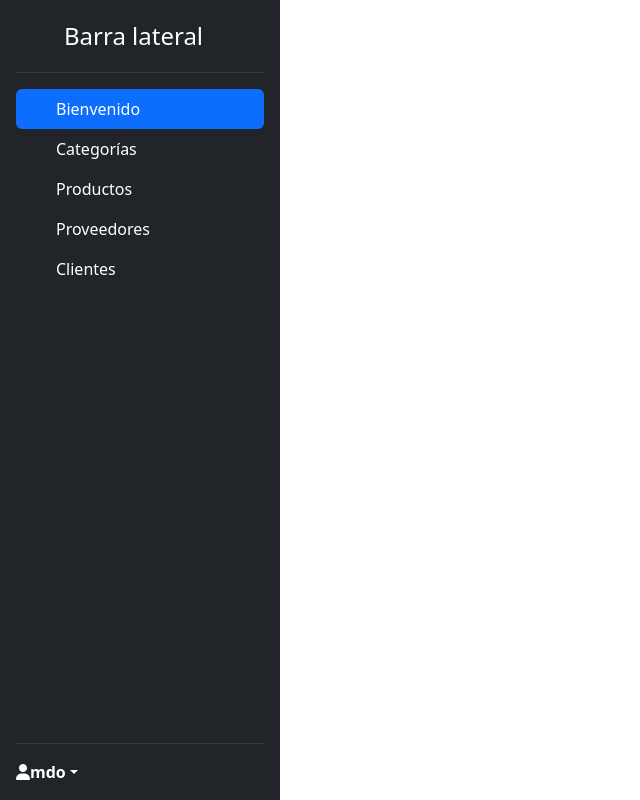
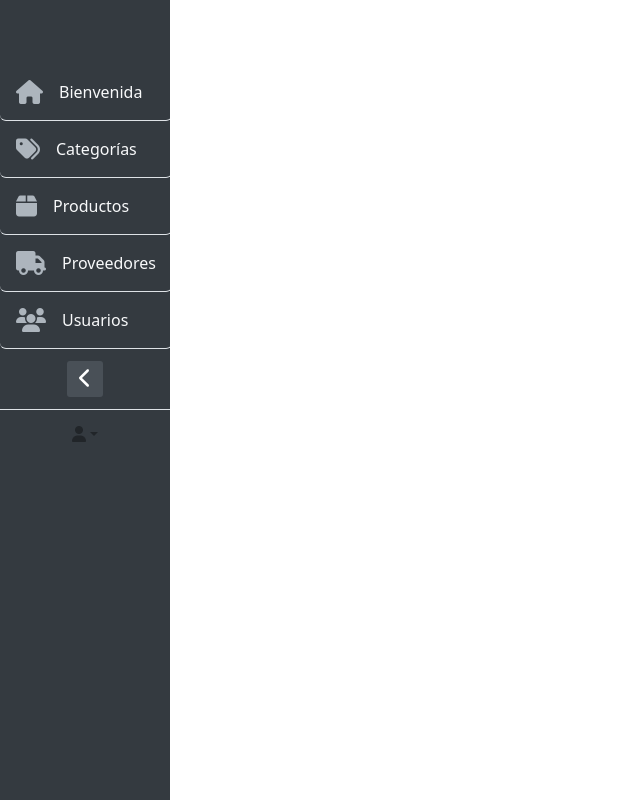
Before and after one commit to GuerraChipana/WebIntegrado, a React (Vite) app: page /dashboard in a window 1280 px wide. Shown: the whole page, without its empty margins (0-640 px from the left). Built offline with nearby package versions, Linux system fonts and the light colour scheme.

Commit message:
avance 2.0>

```diff
--- a/src/App.jsx
+++ b/src/App.jsx
@@ -33,17 +33,16 @@ const AppContent = () => {
 
       <main>
         <Routes>
-          {/* Pasar la función agregarAlCarrito a Productos */}
+          <Route path="/" element={<Home />} />
           <Route path="/productos" element={<Productos agregarAlCarrito={agregarAlCarrito} />} />
-          <Route path="/" element={<Home />} />
-          <Route path="/dashboard" element={<Dashboard />} />
-          <Route path="/BD_Productos" element={<BD_Productos />} />
-          <Route path="/BD_Categorias" element={<BD_Categorias />} />
+          <Route path="/carrito" element={<Carrito carrito={carrito} />} />
+          <Route path="/dashboard" element={<Dashboard />}>
+            <Route path="BD_Productos" element={<BD_Productos />} />
+            <Route path="BD_Categorias" element={<BD_Categorias />} />
+          </Route>
           <Route path="/login" element={<Login />} />
           <Route path="/categorias" element={<Categorias />} />
           <Route path="/nosotros" element={<Nosotros />} />
-          {/* Pasar el carrito como prop al componente Carrito */}
-          <Route path="/carrito" element={<Carrito carrito={carrito} />} />
         </Routes>
       </main>
 
--- a/src/pages/dashboard.jsx
+++ b/src/pages/dashboard.jsx
@@ -1,76 +1,81 @@
-import { Link } from 'react-router-dom';
+/* eslint-disable no-unused-vars */
+import React, { useState } from 'react';
+import { Link, Outlet } from 'react-router-dom';
 import '../style/Dashboard.css';
+import { FontAwesomeIcon } from '@fortawesome/react-fontawesome';
+import { faChevronLeft, faChevronRight } from '@fortawesome/free-solid-svg-icons'; // Importa íconos de Font Awesome
 
 function Dashboard() {
+  const [collapsed, setCollapsed] = useState(false);
+
+  const toggleSidebar = () => {
+    setCollapsed(!collapsed);
+  };
+
   return (
-    <div className="dashboard-container">
-      <div className="sidebar bg-dark text-white">
-        <a href="/" className="sidebar-brand d-flex align-items-center mb-3 mb-md-0 me-md-auto text-white text-decoration-none">
-          <svg className="bi me-2" width="40" height="40">
-            <use xlinkHref="#bootstrap" />
-          </svg>
-          <span className="fs-4">Barra lateral</span>
+    <div className={`dashboard-container ${collapsed ? 'sidebar-collapsed' : ''}`}>
+
+      {/* Barra lateral */}
+      <div className={`sidebar ${collapsed ? 'collapsed' : ''}`}>
+        <a href="/" className="d-block p-3 link-dark text-decoration-none" title="Icon-only" data-bs-toggle="tooltip" data-bs-placement="right">
+          <svg className="bi" width="40" height="32"><use xlinkHref="#bootstrap" /></svg>
+          <span className="visually-hidden">Icon-only</span>
         </a>
-        <hr className="sidebar-divider" />
-        <ul className="nav nav-pills flex-column mb-auto">
+
+        <ul className="nav nav-pills nav-flush flex-column mb-auto text-start">
           <li className="nav-item">
-            <Link to="/" className="nav-link active" aria-current="page">
-              <svg className="bi me-2" width="16" height="16">
-                <use xlinkHref="#home" />
-              </svg>
-              Bienvenido
+            <Link to="/dashboard" className="nav-link py-3 border-bottom" title="Bienvenida" data-bs-toggle="tooltip" data-bs-placement="right">
+              <i className="fas fa-home" aria-label="Bienvenida"></i>
+              {!collapsed && <span className="nav-text">Bienvenida</span>}
             </Link>
           </li>
           <li>
-            <Link to="/BD_Categorias" className="nav-link text-white">
-              <svg className="bi me-2" width="16" height="16">
-                <use xlinkHref="#speedometer2" />
-              </svg>
-              Categorías
+            <Link to="/dashboard/BD_Categorias" className="nav-link py-3 border-bottom" title="Categorías" data-bs-toggle="tooltip" data-bs-placement="right">
+              <i className="fas fa-tags" aria-label="Categorías"></i>
+              {!collapsed && <span className="nav-text">Categorías</span>}
             </Link>
           </li>
           <li>
-            <Link to="/BD_Productos" className="nav-link text-white">
-              <svg className="bi me-2" width="16" height="16">
-                <use xlinkHref="#table" />
-              </svg>
-              Productos
+            <Link to="/dashboard/BD_Productos" className="nav-link py-3 border-bottom" title="Productos" data-bs-toggle="tooltip" data-bs-placement="right">
+              <i className="fas fa-box" aria-label="Productos"></i>
+              {!collapsed && <span className="nav-text">Productos</span>}
             </Link>
           </li>
           <li>
-            <Link to="#" className="nav-link text-white">
-              <svg className="bi me-2" width="16" height="16">
-                <use xlinkHref="#grid" />
-              </svg>
-              Proveedores
+            <Link to="/dashboard/BD_Proveedores" className="nav-link py-3 border-bottom" title="Proveedores" data-bs-toggle="tooltip" data-bs-placement="right">
+              <i className="fas fa-truck" aria-label="Proveedores"></i>
+              {!collapsed && <span className="nav-text">Proveedores</span>}
             </Link>
           </li>
           <li>
-            <Link to="#" className="nav-link text-white">
-              <svg className="bi me-2" width="16" height="16">
-                <use xlinkHref="#people-circle" />
-              </svg>
-              Clientes
+            <Link to="/dashboard/BD_Usuarios" className="nav-link py-3 border-bottom" title="Usuarios" data-bs-toggle="tooltip" data-bs-placement="right">
+              <i className="fas fa-users" aria-label="Usuarios"></i>
+              {!collapsed && <span className="nav-text">Usuarios</span>}
             </Link>
           </li>
         </ul>
-        <hr className="sidebar-divider" />
-        <div className="dropdown">
-          <a href="#" className="d-flex align-items-center text-white text-decoration-none dropdown-toggle" id="dropdownUser1" data-bs-toggle="dropdown" aria-expanded="false">
-            <i className='fas fa-user'><br /></i>
-            <br />
-            <strong>mdo</strong>
+
+        {/* Botón de alternancia con un icono */}
+        <div className="sidebar-toggle" onClick={toggleSidebar}>
+          <div className="toggle-icon">
+            <FontAwesomeIcon icon={collapsed ? faChevronRight : faChevronLeft} size="lg" color="#fff" />
+          </div>
+        </div>
+
+        {/* Dropdown para salir */}
+        <div className="dropdown border-top mt-auto">
+          <a href="#" className="d-flex align-items-center justify-content-center p-3 link-dark text-decoration-none dropdown-toggle" id="dropdownUser3" data-bs-toggle="dropdown" aria-expanded="false">
+            <i className="fas fa-user"></i>
           </a>
-          <ul className="dropdown-menu dropdown-menu-dark text-small shadow" aria-labelledby="dropdownUser1">
-            <li><Link className="dropdown-item" to="#"></Link></li>
-            <li><hr className="dropdown-divider" /></li>
-            <li><Link className="dropdown-item" to="/Login">Salir</Link></li>
+          <ul className="dropdown-menu text-small shadow" aria-labelledby="dropdownUser3">
+            <li><a className="dropdown-item" href="#">Salir</a></li>
           </ul>
         </div>
       </div>
-      {/* Aquí podrías agregar el contenido principal del Dashboard */}
+
+      {/* Contenido principal */}
       <div className="dashboard-content">
-        {/* Aquí se renderizará el contenido de las rutas internas del Dashboard */}
+        <Outlet />
       </div>
     </div>
   );
--- a/src/style/Dashboard.css
+++ b/src/style/Dashboard.css
@@ -1,35 +1,104 @@
+/* Contenedor principal */
 .dashboard-container {
-    display: flex;
-    min-height: 100vh;
+  display: flex;
+  height: 100vh; /* Asegura que el contenedor ocupe toda la altura de la ventana */
+  overflow: hidden; /* Evita el desplazamiento global en la página */
+}
+
+/* Estilo para la barra lateral */
+.sidebar {
+  flex-shrink: 0;
+  width: 170px;
+  height: 100vh; /* Asegura que la barra lateral tenga la altura completa de la ventana */
+  transition: width 0.3s ease;
+  overflow-y: auto; /* Agrega desplazamiento solo en la barra lateral si es necesario */
+  background-color: #343a40; /* Fondo gris oscuro */
+}
+
+.sidebar.collapsed {
+  width: 4.5rem;
+}
+
+.nav-text {
+  margin-left: 1rem;
+  color: #f8f9fa; /* Texto blanco */
+}
+
+.sidebar .nav-link {
+  display: flex;
+  align-items: center;
+  justify-content: flex-start;
+  color: #f8f9fa;
+}
+
+.sidebar .nav-link:hover {
+  background-color: #495057; /* Hover en gris más claro */
+  color: #fff;
+}
+
+.sidebar.collapsed .nav-text {
+  display: none;
+}
+
+/* Ajustes para los iconos y el texto cuando el sidebar está colapsado */
+.sidebar.collapsed .nav-link {
+  justify-content: center;
+}
+
+.sidebar .nav-link i {
+  font-size: 1.5rem;
+  color: #adb5bd; /* Color de los iconos */
+}
+
+/* Estilo del botón de alternancia */
+.sidebar-toggle {
+  text-align: center;
+  padding: 10px;
+  cursor: pointer;
+}
+
+.toggle-icon {
+  background-color: #495057; /* Fondo oscuro para el botón */
+  border: 2px solid #343a40; /* Borde más oscuro */
+  padding: 5px;
+  border-radius: 5px;
+  display: inline-block;
+  width: 40px;
+  height: 40px;
+  text-align: center;
+}
+
+.toggle-icon:hover {
+  background-color: #343a40; /* Hover en el botón */
+  border-color: #495057;
+}
+
+/* Dropdown para el botón de usuario */
+.dropdown .dropdown-toggle {
+  color: #adb5bd;
+}
+
+.dropdown:hover .dropdown-toggle {
+  color: #fff;
+}
+
+/* Contenido principal */
+.dashboard-content {
+  flex: 1;
+  padding: 20px;
+  overflow-y: auto; /* Permitir desplazamiento solo en el contenido principal */
+  height: 100vh; /* Asegura que el contenido ocupe toda la altura de la ventana */
+  box-sizing: border-box; /* Asegura que el padding no afecte el cálculo de la altura */
+}
+
+/* Responsividad */
+@media (max-width: 768px) {
+  .dashboard-container {
+    flex-direction: column;
   }
 
   .sidebar {
-    width: 280px;
-    background-color: #343a40;
-    padding: 1rem;
-    display: flex;
-    flex-direction: column;
-    position: relative;
+    position: absolute;
+    z-index: 100;
   }
-
-  .sidebar-brand {
-    margin-bottom: 1rem;
-  }
-
-  .sidebar-divider {
-    border-top: 1px solid #6c757d; /* Lighter divider color */
-  }
-
-  .nav-link {
-    color: #fff;
-    padding: 0.5rem 1rem;
-    border-radius: 0.25rem;
-  }
-
-  .nav-link.active {
-    background-color: #495057; /* Highlight active link */
-  }
-
-  .dropdown-menu {
-    width: 100%;
-  }
+}
```
Also changed, not shown: 2 other files (tests, documents, lock files or other folders).
